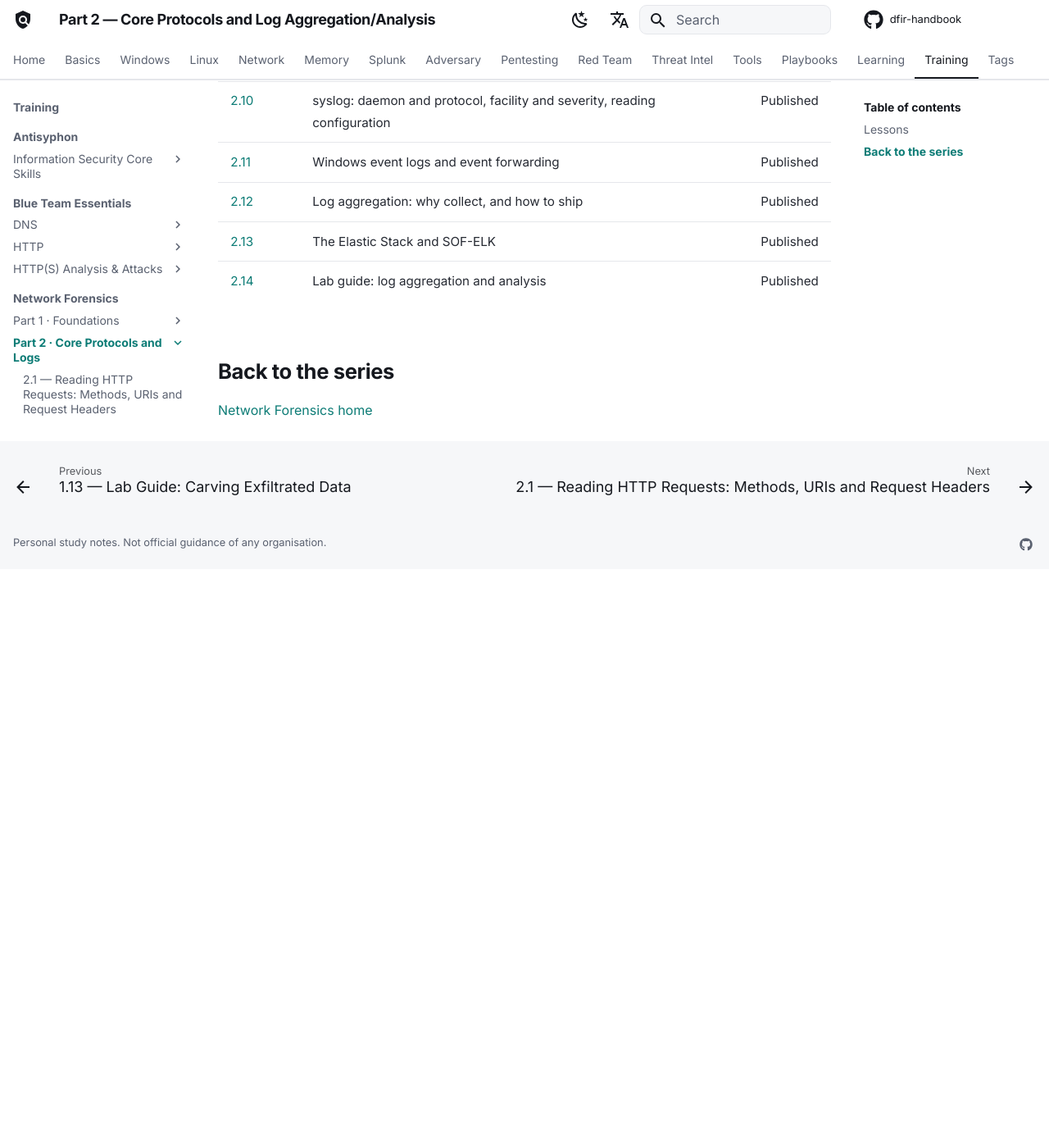
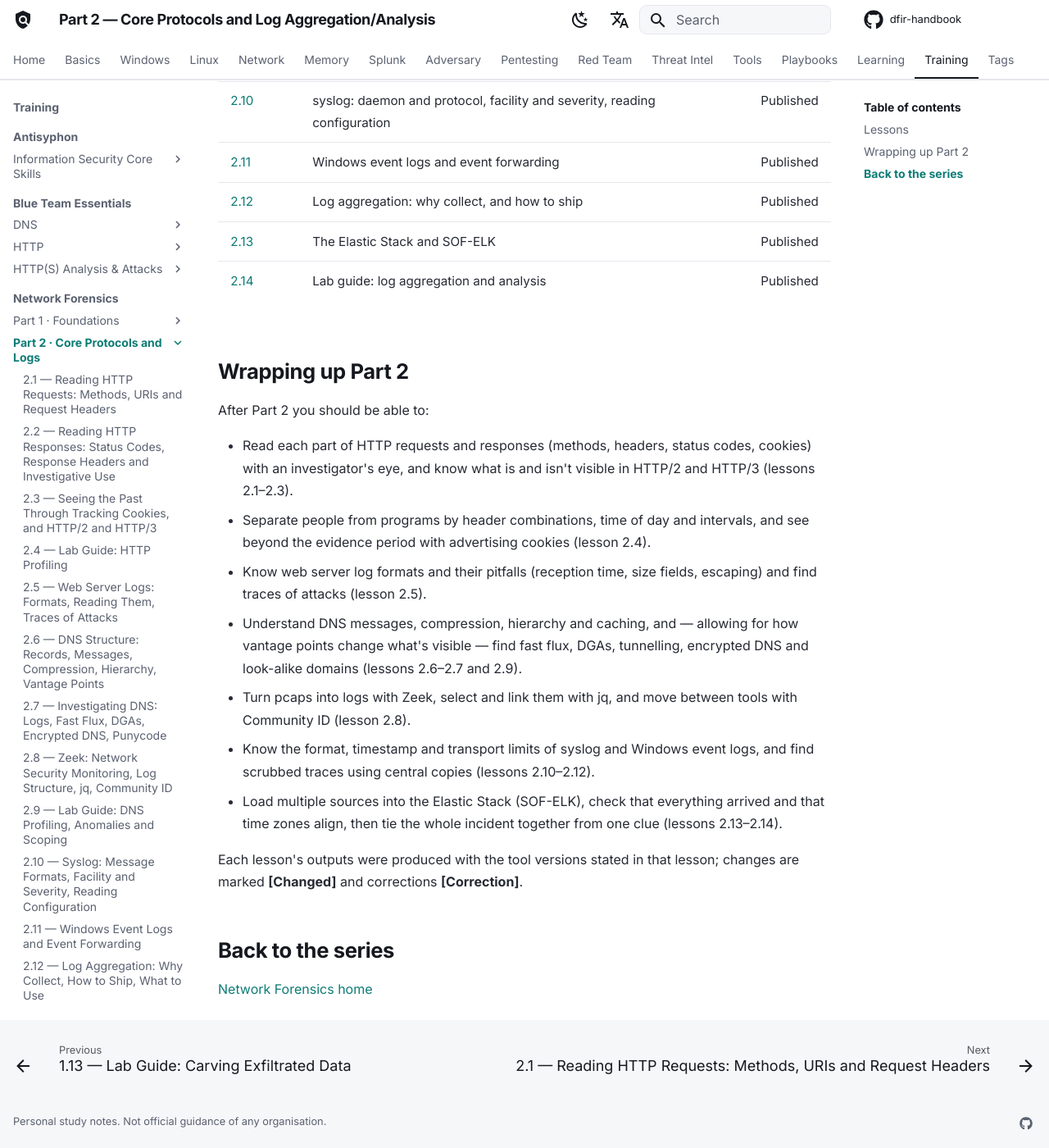
Before and after one commit to DFIDwiz-sketch/dfir-handbook, an MkDocs documentation site: the page built from docs/training/network-forensics/part-2/index.md, in a window 1280 px wide and 1400 px high, scrolled down 1063 px. Shown: the whole window at 82% size. Built offline with MkDocs 1.6.1 and Material for MkDocs 9.7.7, drawn with Linux system fonts in a browser that asks for light colours; some web fonts are replaced; comment, search, counter and statistics services are not loaded; before the commit the page ends 1757 px from its top, so only the background shows below that; some of the changed text lies outside the part shown.

Commit message:
Network Forensics: mark Part 2 complete and add its wrap-up (KO + EN)
Co-Authored-By: Claude Opus 5.5 <noreply@anthropic.com>
Claude-Session: https://claude.ai/code/session_011VUSpmik9wJ5Ypd1THCkmf

```diff
--- a/docs/training/network-forensics/part-2/index.md
+++ b/docs/training/network-forensics/part-2/index.md
@@ -12,7 +12,7 @@ tags:
 
 ## Lessons { #lessons }
 
-Lessons are added one at a time, in order. Entries in the list below without a link are still being prepared. Numbering may shift slightly with length.
+All 14 lessons of Part 2 are published. Reading in order is recommended, but the lab guides (lessons 2.4, 2.9 and 2.14) can be tried right after skimming the lessons just before them.
 
 | Lesson | Topic | Status |
 | --- | --- | --- |
@@ -31,6 +31,21 @@ Lessons are added one at a time, in order. Entries in the list below without a l
 | [2.13](elastic-stack-sof-elk.md) | The Elastic Stack and SOF-ELK | Published |
 | [2.14](lab-log-aggregation.md) | Lab guide: log aggregation and analysis | Published |
 
+
+## Wrapping up Part 2 { #wrap-up }
+
+After Part 2 you should be able to:
+
+- Read each part of HTTP requests and responses (methods, headers, status codes, cookies) with an investigator's eye, and know what is and isn't visible in HTTP/2 and HTTP/3 (lessons 2.1–2.3).
+- Separate people from programs by header combinations, time of day and intervals, and see beyond the evidence period with advertising cookies (lesson 2.4).
+- Know web server log formats and their pitfalls (reception time, size fields, escaping) and find traces of attacks (lesson 2.5).
+- Understand DNS messages, compression, hierarchy and caching, and — allowing for how vantage points change what's visible — find fast flux, DGAs, tunnelling, encrypted DNS and look-alike domains (lessons 2.6–2.7 and 2.9).
+- Turn pcaps into logs with Zeek, select and link them with jq, and move between tools with Community ID (lesson 2.8).
+- Know the format, timestamp and transport limits of syslog and Windows event logs, and find scrubbed traces using central copies (lessons 2.10–2.12).
+- Load multiple sources into the Elastic Stack (SOF-ELK), check that everything arrived and that time zones align, then tie the whole incident together from one clue (lessons 2.13–2.14).
+
+Each lesson's outputs were produced with the tool versions stated in that lesson; changes are marked **[Changed]** and corrections **[Correction]**.
+
 ## Back to the series { #back }
 
 [Network Forensics home](../index.md)
```
Also changed, not shown: docs-ko/training/network-forensics/part-2/index.md (+15 -1 lines).
